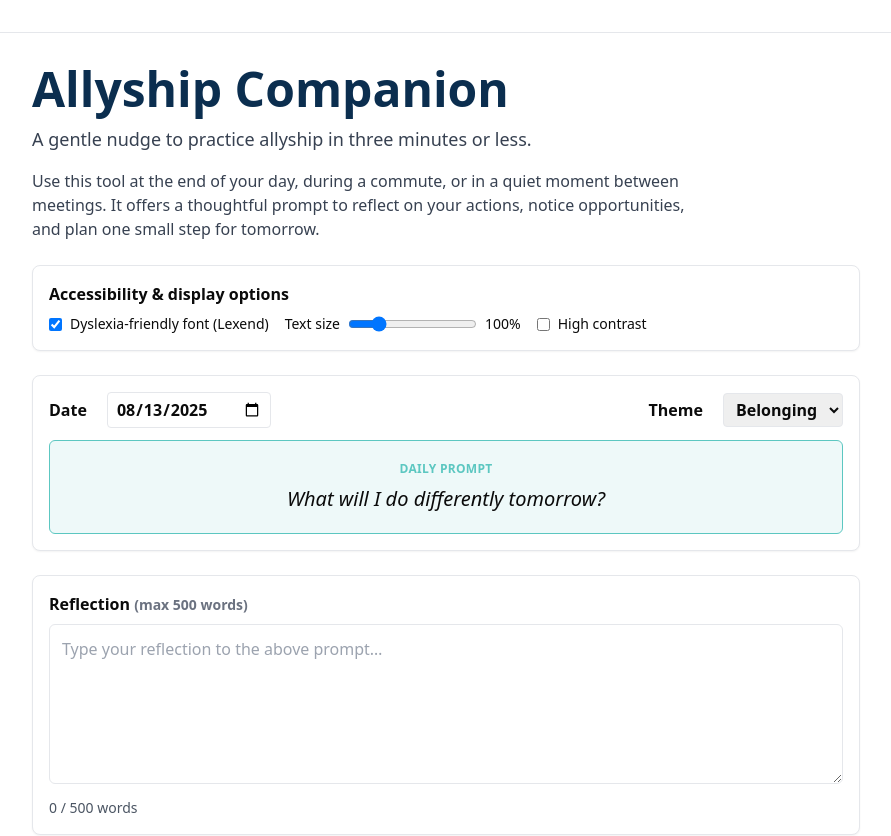
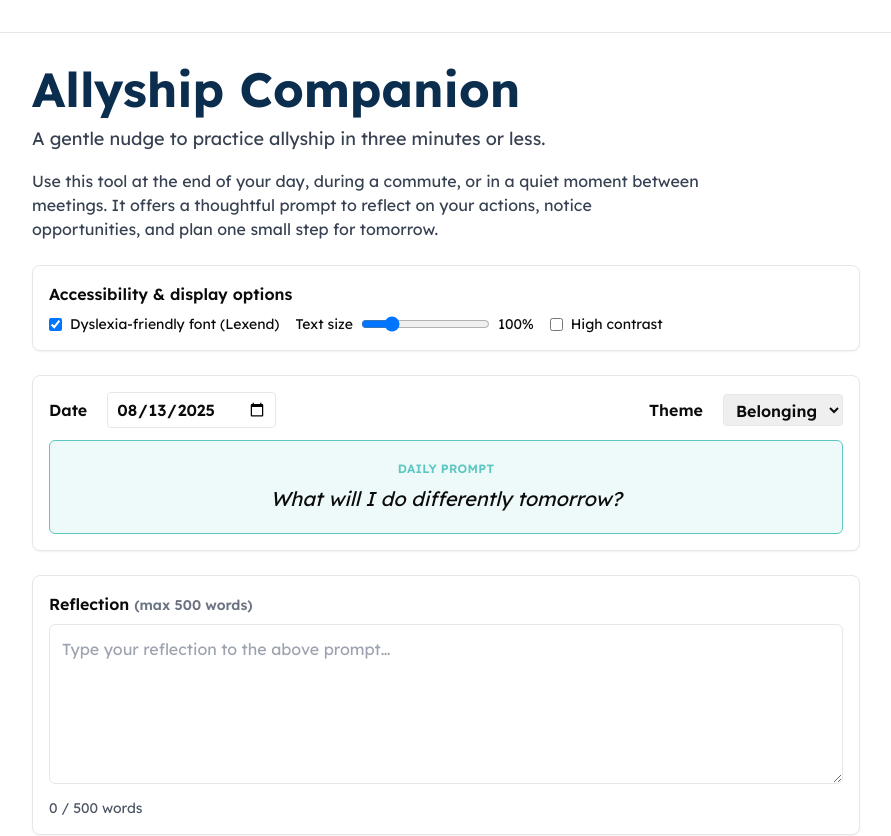
Before and after one commit to Brendals23/allyship-companion, a Next.js app: page / in a window 1280 px wide. Shown: the top 836 px of the page, without its empty margins (194-1085 px from the left). Built offline with nearby package versions, Linux system fonts and the light colour scheme; what @react-pdf/renderer would draw is missing.

Commit message:
Update globals.css

```diff
--- a/app/globals.css
+++ b/app/globals.css
@@ -1,3 +1,5 @@
+@import url('https://fonts.googleapis.com/css2?family=Lexend:wght@400;600;700&display=swap');
+
 @tailwind base;
 @tailwind components;
 @tailwind utilities;
```
